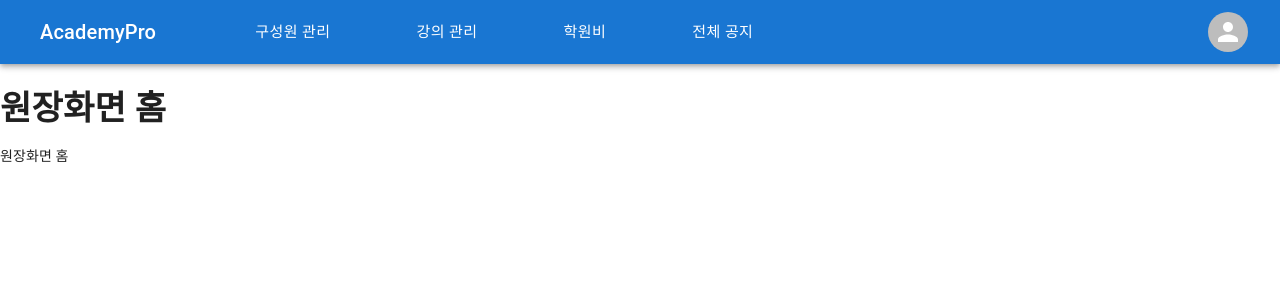
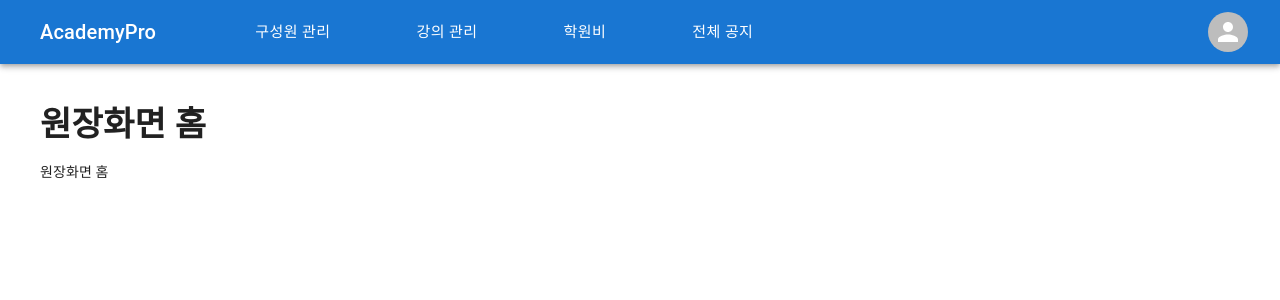
Before and after one commit to Academy-Diary/AcademyDiary_WEB, a React (Vite) app: page /director in a window 1280 px wide. Shown: the top 300 px of the page. Built offline with nearby package versions, Linux system fonts and the light colour scheme.

Commit message:
design: 원장화면 레이아웃 바디에 패딩 추가 #8

```diff
--- a/src/components/layouts/director.jsx
+++ b/src/components/layouts/director.jsx
@@ -8,7 +8,7 @@ export default function Director({ children }) {
   return (
     <Box component="main">
       <DirectorHeader />
-      {children}
+      <Box sx={{ py: 2, px: 5 }}>{children}</Box>
     </Box>
   );
 }
```
